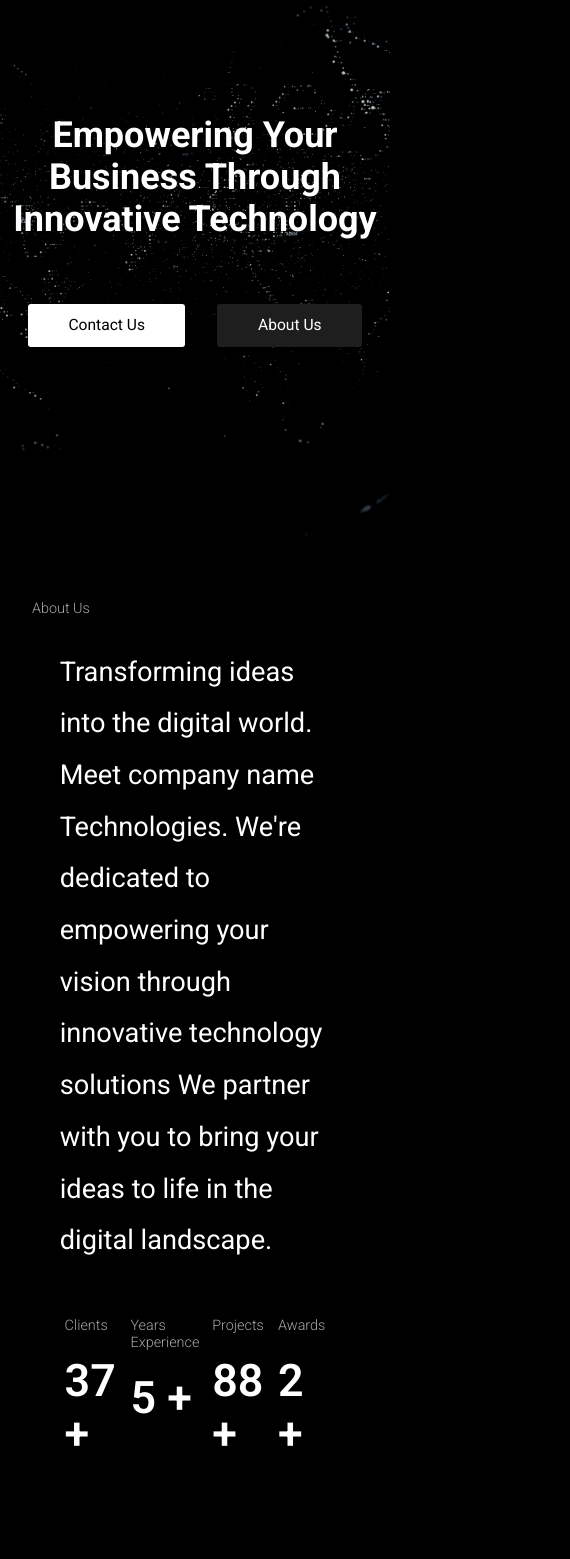
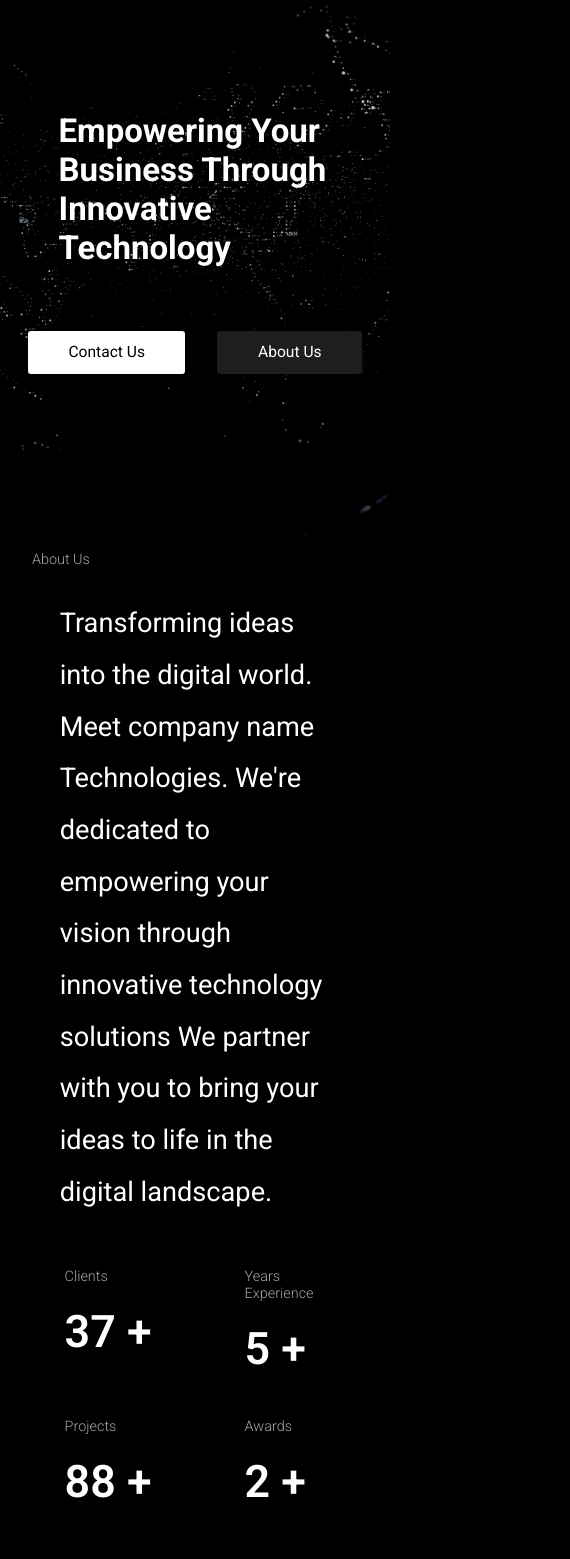
Before and after one commit to nohandev/it-landing-page, a React (Vite) app: page / in a window 390 px wide. Shown: the part 209-1768 px from the top of the page, 570 px wide, since content can reach past the window. Built offline with nearby package versions, Linux system fonts and the light colour scheme.

Commit message:
feat:Implementation of page responsiveness begins, with breakpoints 1440, 1280, 780, 480, and 320.

```diff
--- a/src/components/AboutUs/AboutUs.module.css
+++ b/src/components/AboutUs/AboutUs.module.css
@@ -18,3 +18,22 @@
     flex-direction: row;
     justify-content: space-between;
 }
+
+@media (max-width: 480px) {
+    .aboutUsContainer > div.aboutUsShowcaseContainer {
+        display: grid;
+        grid-template-columns: 180px 1fr;
+        grid-template-rows: 150px auto;
+    }
+}
+
+@media (max-width: 320px) {
+    .aboutUsTextContainer > p {
+        font-size: 1.3em;
+    }
+
+    .aboutUsContainer > div.aboutUsShowcaseContainer {
+        grid-template-columns: 120px 1fr;
+        grid-template-rows: 150px auto;
+    }
+}
--- a/src/components/Hero/Hero.jsx
+++ b/src/components/Hero/Hero.jsx
@@ -1,5 +1,6 @@
 import Button from '../Button/Button'
 import styles from './Hero.module.css'
+
 const Hero = () => {
   return (
     <section className={styles.hero}>
--- a/src/components/Hero/Hero.module.css
+++ b/src/components/Hero/Hero.module.css
@@ -43,7 +43,7 @@
 
 .heroContent h1 {
   color: white;
-  font-size: clamp(36px, 4vw, 56px);
+  font-size: clamp(28px, 4vw, 56px);
   font-weight: bold;
   text-align: center;
 }
@@ -52,3 +52,26 @@
   display: flex;
   column-gap: 2em;
 }
+
+@media (max-width: 480px) {
+  .navMenu { display: none; }
+  .buttonBlock { display: none; }
+
+  .heroContent > h1 {
+    width: 70%;
+    text-align: left;
+    font-size: clamp(33px, 3px, 40px);
+  }
+}
+
+@media (max-width: 320px) {
+  .heroContent > h1 {
+    width: 80%;
+    font-size: clamp(30px, 3px, 40px);
+  }
+
+  .heroButtons {
+    max-width: 90%;
+    column-gap: 1em;
+  }
+}
--- a/src/index.css
+++ b/src/index.css
@@ -22,34 +22,23 @@ body {
   height: 600px;
 }
 
-@media (max-width: 769px) {
+@media (max-width: 960px) {
   .globalvoices_image {
     width: 700px;
     height: 400px;
   }
 }
 
-@media (max-width: 481px) {
+@media (max-width: 480px) {
   .globalvoices_image {
-    width: 450px;
-    height: 300px;
+    width: 400px;
+    height: 250px;
   }
 }
 
-/*
-.container_1280 {
-  max-width: 1280px;
-  margin: 0 auto;
-}
-
-@media (max-width: 1280px) {
-  .container_1280 {
-    padding: 0 2rem;
+@media (max-width: 320px) {
+  .globalvoices_image {
+    width: 300px;
+    height: 180px;
   }
 }
-
-@media (max-width: 1440px) {
-  .container_1440 {
-    padding: 0 2rem;
-  }
-}*/
```
